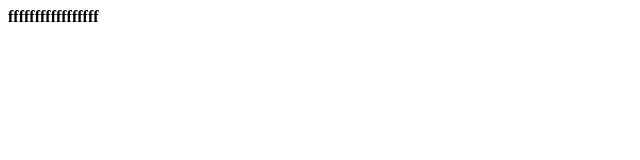
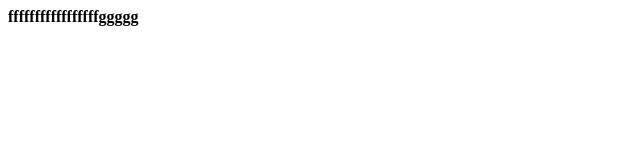
Before and after one commit to khawla17/myproject, a plain HTML site: page index.html in a window 1280 px wide. Shown: the full height of the page, 0-640 px from the left. Drawn offline with Linux system fonts and the light colour scheme.

Commit message:
changing text

```diff
--- a/index.html
+++ b/index.html
@@ -6,6 +6,6 @@
     <title>Document</title>
 </head>
 <body>
-    <b>fffffffffffffffff</b>
+    <b>fffffffffffffffffggggg</b>
 </body>
 </html>
```
